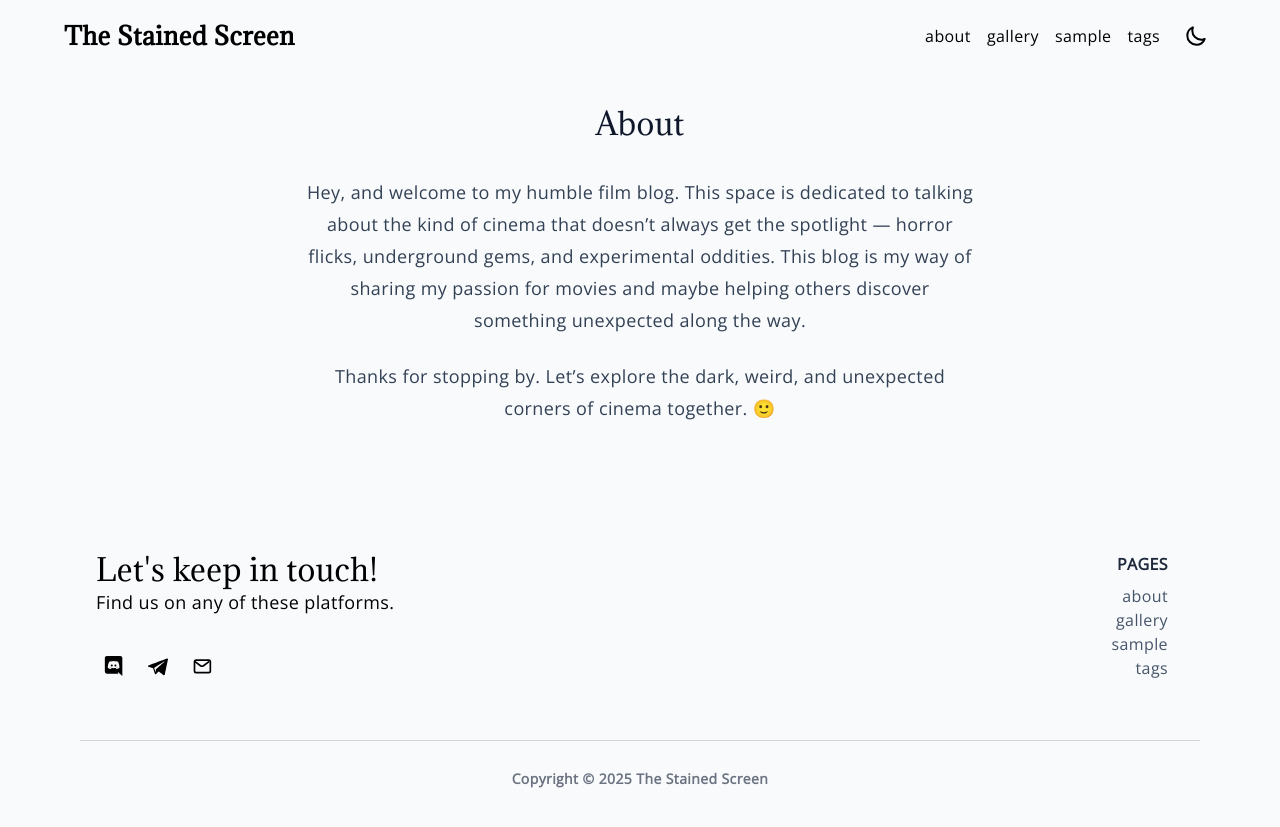
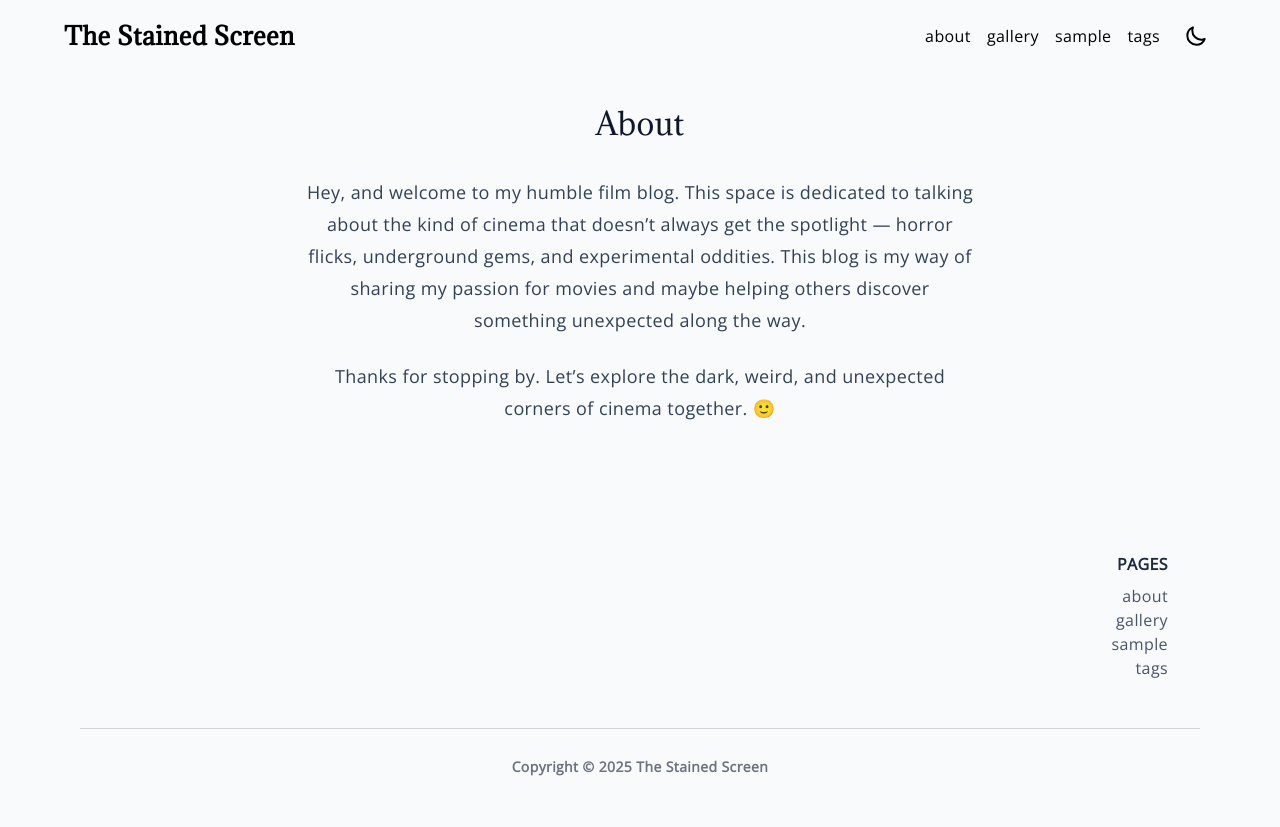
Before and after one commit to KanbeiKuroda/q7m_s9xv4kz8r2b1t6_dwpf0hlj, a Jekyll site: the page built from about.md, in a window 1280 px wide. Shown: the top 827 px of the page. Built offline with Jekyll 4.4.1, drawn with Linux system fonts in a browser that asks for light colours.

Commit message:
Update footer.html

```diff
--- a/_includes/footer.html
+++ b/_includes/footer.html
@@ -4,22 +4,19 @@
   <div class="container mx-auto px-4">
     <div class="flex flex-wrap text-left lg:text-left">
       <div class="w-full lg:w-6/12 px-4">
-        <h4 class="text-3xl fonat-semibold">{{ site.data[site.lang].footer.title | default: "Let's keep in touch!" |
-          localize}}</h4>
-        <span class="text-lg dark:text-slate-300 my-4">
-          {{ site.data[site.lang].footer.description | default: "Find us on any of these platforms." }}
-        </span>
-        {% include social.html %}
+        <h4 class="text-3xl fonat-semibold">&nbsp;</h4>
+        <span class="text-lg dark:text-slate-300 my-4">&nbsp;</span>
       </div>
       <div class="w-full lg:w-6/12 px-4">
         <div class="flex flex-wrap text-right mb-6">
           <div class="w-full lg:w-4/12 px-4 ml-auto">
-            <span class="block uppercase text-slate-800 dark:text-slate-200 font-semibold mb-2">{{
-              site.data[site.lang].footer.pages | default: "Pages" }}</span>
+            <span class="block uppercase text-slate-800 dark:text-slate-200 font-semibold mb-2">
+              {{ site.data[site.lang].footer.pages | default: "Pages" }}
+            </span>
             <ul>
               {% for page in site.pages %}
               <li>
-                <a class="text-slate-600 hover:text-slate-800 dark:text-slate-300 dark:hover:text-slate-200 "
+                <a class="text-slate-600 hover:text-slate-800 dark:text-slate-300 dark:hover:text-slate-200"
                   href="{{ page.url | relative_url }}">{{ page.title }}</a>
               </li>
               {% endfor %}
@@ -32,8 +29,10 @@
     <div class="flex flex-wrap items-center md:justify-between justify-center">
       <div class="w-full md:w-4/12 px-4 mx-auto text-center">
         <div class="text-sm text-gray-500 font-semibold py-1">
-          Copyright © <span id="get-current-year">{{currentYear}}</span><a href="{{ site.url }}" class="text-gray-500 hover:text-gray-800
-            dark:text-slate-500 dark:hover:text-slate-200" target="_blank"> {{site.title}}
+          Copyright © <span id="get-current-year">{{currentYear}}</span>
+          <a href="{{ site.url }}" class="text-gray-500 hover:text-gray-800 dark:text-slate-500 dark:hover:text-slate-200" target="_blank">
+            {{site.title}}
+          </a>
         </div>
       </div>
     </div>
```
